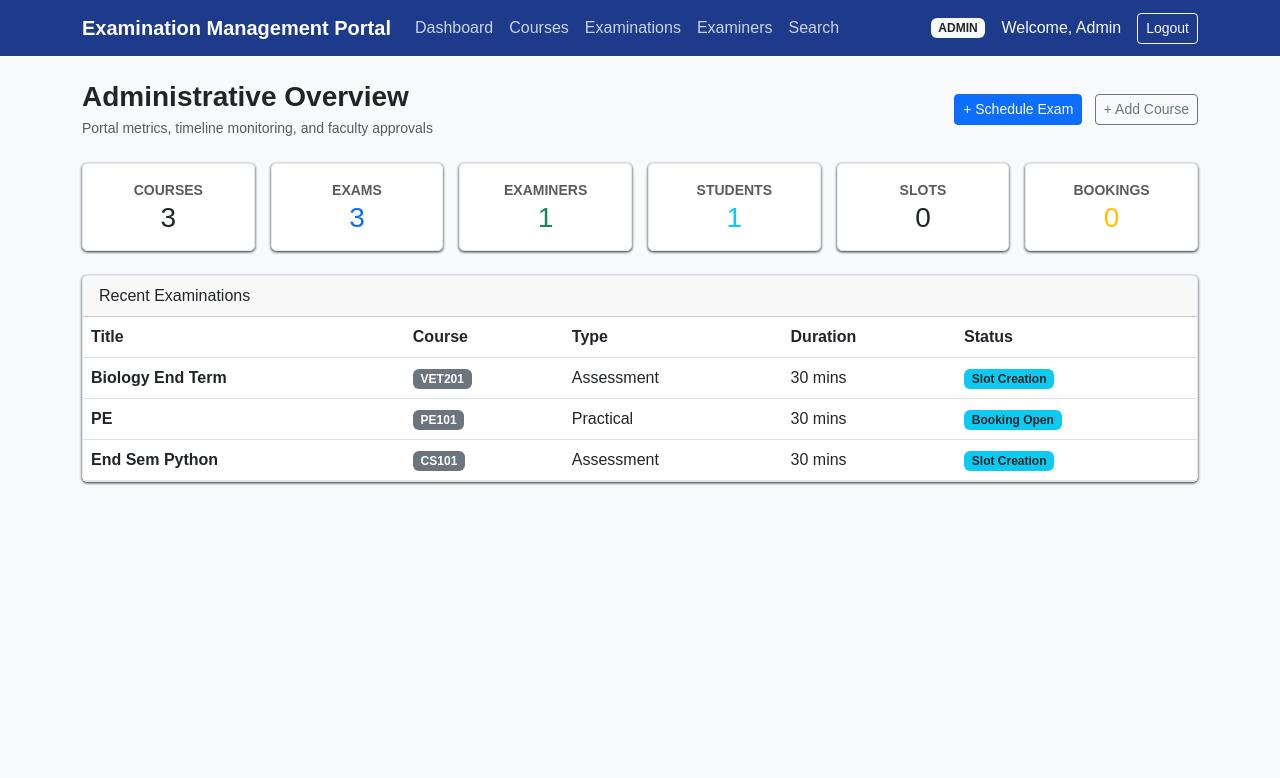
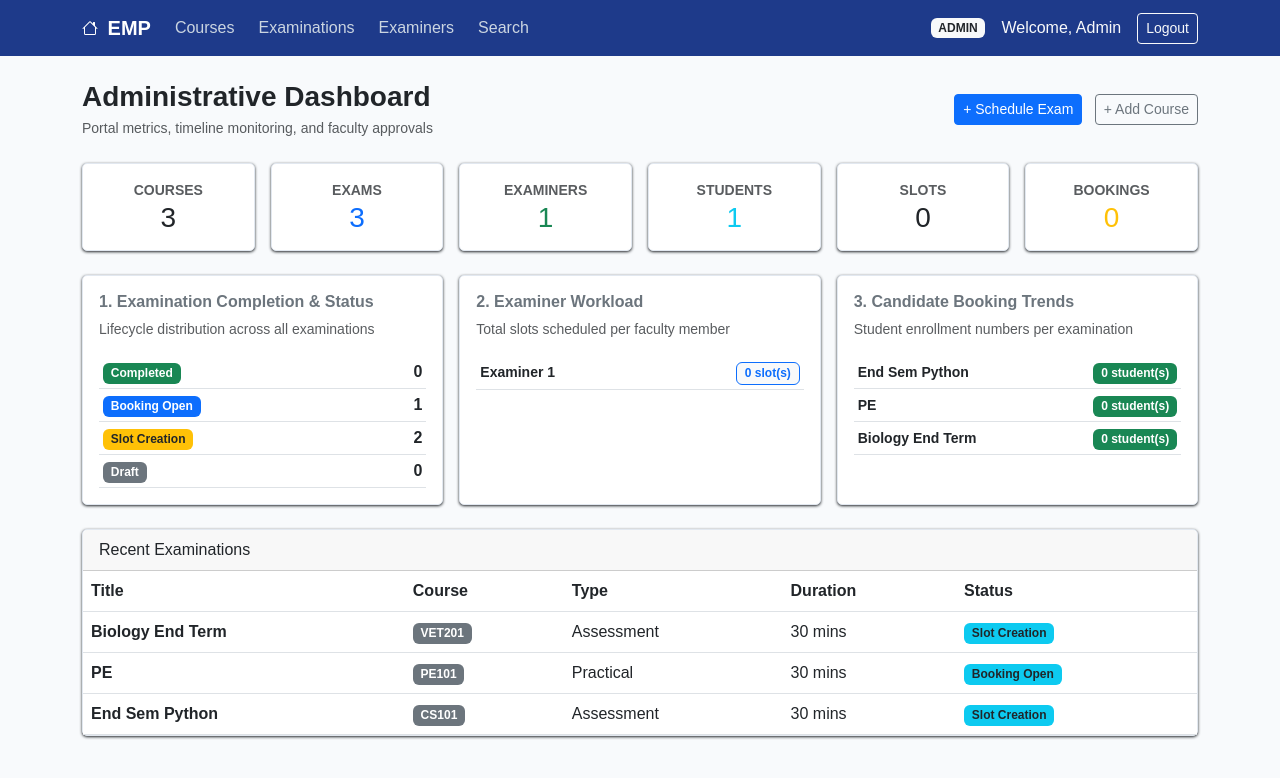
Before and after one commit to 23f2000899/mad1-examination-management-portal, a Flask app: page /admin/dashboard in a window 1280 px wide. Shown: the top 778 px of the page. Run offline with Flask 3, Linux system fonts and the light colour scheme; a user stored in the database is signed in.

Commit message:
Final tweaks, fixed all the non working pages, Create and Edit pages for all roles work now, UI optimized and cleaned.

```diff
--- a/routes.py
+++ b/routes.py
@@ -1,6 +1,6 @@
 from datetime import datetime, date
 from functools import wraps
-from flask import Blueprint, render_template, redirect, url_for, flash, request
+from flask import Blueprint, render_template, redirect, url_for, flash, request, make_response
 from flask_login import login_user, logout_user, login_required, current_user
 from models import (db, User, ExaminerProfile, Course, Examination, ExaminationRubric, ExaminationSlot, Booking, Evaluation, EvaluationScore)
 
@@ -152,7 +152,7 @@ def logout():
 
 
 
-#Admin Routes
+# Admin Routes
 
 @main_bp.route('/admin/dashboard')
 @role_required('admin')
@@ -167,6 +167,35 @@ def admin_dashboard():
     pending_examiners = User.query.filter_by(role='examiner', is_approved=False).all()
     recent_exams = Examination.query.order_by(Examination.id.desc()).limit(5).all()
 
+    # Analytical Charts
+    # 1) Exam Status
+    status_values = [
+        Examination.query.filter_by(status='Draft').count(),
+        Examination.query.filter_by(status='Slot Creation').count(),
+        Examination.query.filter_by(status='Booking Open').count(),
+        Examination.query.filter_by(status='Closed').count(),
+        Examination.query.filter_by(status='Completed').count()
+    ]
+
+    # 2) Examiner Workload
+    approved_examiners = User.query.filter_by(role='examiner', is_approved=True).all()
+    examiner_names = [ex.full_name for ex in approved_examiners]
+    examiner_slots_count = [
+        ExaminationSlot.query.filter_by(examiner_id=ex.id).count()
+        for ex in approved_examiners
+    ]
+
+    # 3) Booking Trends
+    exams_all = Examination.query.all()
+    exam_names = [e.name[:18] + '...' if len(e.name) > 18 else e.name for e in exams_all]
+    exam_bookings_count = []
+    for e in exams_all:
+        slots = ExaminationSlot.query.filter_by(examination_id=e.id).all()
+        slot_ids = [s.id for s in slots]
+        count = Booking.query.filter(Booking.slot_id.in_(slot_ids)).count() if slot_ids else 0
+        exam_bookings_count.append(count)
+
+
     return render_template(
         'admin/dashboard.html',
         total_courses=total_courses,
@@ -176,7 +205,14 @@ def admin_dashboard():
         total_slots=total_slots,
         total_bookings=total_bookings,
         pending_examiners=pending_examiners,
-        recent_exams=recent_exams
+        recent_exams=recent_exams,
+
+        #Chart Data
+        status_values=status_values,
+        examiner_names=examiner_names,
+        examiner_slots_count=examiner_slots_count,
+        exam_names=exam_names,
+        exam_bookings_count=exam_bookings_count
     )
 
 @main_bp.route('/admin/courses')
@@ -225,7 +261,7 @@ def admin_edit_course(course_id):
         db.session.commit()
         flash("Course updated successfully.", "success")
         return redirect(url_for('main.admin_courses'))
-    return render_template('admin/edit_course.html', course=course)
+    return render_template('admin/edit_courses.html', course=course)
 
 @main_bp.route('/admin/courses/delete/<int:course_id>', methods=['POST'])
 @role_required('admin')
@@ -267,21 +303,22 @@ def admin_add_examination():
     assigned_examiner_id = request.form.get('assigned_examiner_id') or None
 
     try:
-        slot_creation_start = datetime.strptime(request.form.get('slot_creation_start'), '%d-%m-%Y').date()
-        slot_creation_end = datetime.strptime(request.form.get('slot_creation_end'), '%d-%m-%Y').date()
-        slot_booking_start = datetime.strptime(request.form.get('slot_booking_start'), '%d-%m-%Y').date()
-        slot_booking_end = datetime.strptime(request.form.get('slot_booking_end'), '%d-%m-%Y').date()
-    except (ValueError, TypeError):
-        flash("Invalid data format.", "danger")
+        slot_creation_start = datetime.strptime(request.form.get('slot_creation_start'), '%Y-%m-%d').date()
+        slot_creation_end = datetime.strptime(request.form.get('slot_creation_end'), '%Y-%m-%d').date()
+        slot_booking_start = datetime.strptime(request.form.get('slot_booking_start'), '%Y-%m-%d').date()
+        slot_booking_end = datetime.strptime(request.form.get('slot_booking_end'), '%Y-%m-%d').date()
+
+    except (ValueError, AttributeError):
+        flash("Invalid date format.", "danger")
         return redirect(url_for('main.admin_examinations'))
 
-    if slot_creation_start > slot_creation_end :
-        flash("Slot creation cannot be started after end date.", "danger")
+    if slot_creation_start > slot_creation_end:
+        flash("Slot creation start date cannot be after slot creation end date.", "danger")
         return redirect(url_for('main.admin_examinations'))
 
-    if slot_booking_start > slot_booking_end :
-            flash("Slot booking cannot be started after end date.", "danger")
-            return redirect(url_for('main.admin_examinations'))
+    if slot_booking_start > slot_booking_end:
+        flash("Slot booking start date cannot be after slot booking end date.", "danger")
+        return redirect(url_for('main.admin_examinations'))
 
     new_exam = Examination(
         course_id=course_id,
@@ -299,7 +336,7 @@ def admin_add_examination():
     db.session.add(new_exam)
     db.session.commit()
 
-    flash("Examination scheduled successfully.", "success")
+    flash("Examination scheduled successfully!", "success")
     return redirect(url_for('main.admin_examinations'))
 
 
@@ -317,10 +354,10 @@ def admin_edit_examination(exam_id):
         exam.assigned_examiner_id = request.form.get('assigned_examiner_id') or None
 
         try:
-            exam.slot_creation_start = datetime.strptime(request.form.get('slot_creation_start'), '%d-%m-%Y').date()
-            exam.slot_creation_end = datetime.strptime(request.form.get('slot_creation_end'), '%d-%m-%Y').date()
-            exam.slot_booking_start = datetime.strptime(request.form.get('slot_booking_start'), '%d-%m-%Y').date()
-            exam.slot_booking_end = datetime.strptime(request.form.get('slot_booking_end'), '%d-%m-%Y').date()
+            exam.slot_creation_start = datetime.strptime(request.form.get('slot_creation_start'), '%Y-%m-%d').date()
+            exam.slot_creation_end = datetime.strptime(request.form.get('slot_creation_end'), '%Y-%m-%d').date()
+            exam.slot_booking_start = datetime.strptime(request.form.get('slot_booking_start'), '%Y-%m-%d').date()
+            exam.slot_booking_end = datetime.strptime(request.form.get('slot_booking_end'), '%Y-%m-%d').date()
         except (ValueError, TypeError):
                 flash("Invalid data format.", "danger")
                 return redirect(url_for('main.admin_examinations', exam_id=exam.id))
@@ -331,7 +368,7 @@ def admin_edit_examination(exam_id):
 
     courses = Course.query.filter_by(status='Active').all()
     examiners = User.query.filter_by(role='examiner', is_approved=True).all()
-    return render_template('admin/edit_examination.html', exam=exam, courses=courses, examiners=examiners)
+    return render_template('admin/edit_examinations.html', exam=exam, courses=courses, examiners=examiners)
 
 
 @main_bp.route('/admin/examination/delete/<int:exam_id>', methods=['POST'])
@@ -512,7 +549,7 @@ def examiner_create_slot():
         return redirect(url_for('main.examiner_slots'))
 
     try:
-        slot_date = datetime.strptime(request.form.get('date'), '%d-%m-%Y').date()
+        slot_date = datetime.strptime(request.form.get('date'), '%Y-%m-%d').date()
         start_time_val = datetime.strptime(request.form.get('start_time'), '%H:%M').time()
         end_time_val = datetime.strptime(request.form.get('end_time'), '%H:%M').time()
         capacity = int(request.form.get('max_capacity', 1))
@@ -567,7 +604,7 @@ def examiner_edit_slot(slot_id):
         flash("Slot updated successfully.", "success")
         return redirect(url_for('main.examiner_slots'))
 
-    return render_template('examiner/edit_slot.html', slot=slot)
+    return render_template('examiner/edit_slots.html', slot=slot)
 
 
 
@@ -808,3 +845,61 @@ def student_view_result(booking_id):
         flash("Results have not yet been evaluated for this examination.", "info")
         return redirect(url_for('main.student_history'))
     return render_template('student/result.html', booking=booking, evaluation=evaluation)
+
+
+@main_bp.route('/student/result/<int:booking_id>/download')
+@role_required('student')
+def student_download_scorecard(booking_id):
+    booking = Booking.query.get_or_404(booking_id)
+    if booking.student_id != current_user.id:
+        flash("Unauthorized access.", "danger")
+        return redirect(url_for('main.student_dashboard'))
+
+    eval_rec = Evaluation.query.filter_by(booking_id=booking.id).first()
+    if not eval_rec:
+        flash("No evaluation found to download.", "warning")
+        return redirect(url_for('main.student_history'))
+
+    exam = booking.slot.examination
+    pct = round((eval_rec.total_marks / exam.max_marks) * 100, 1)
+
+    # Build the official formatted scorecard document
+    lines = [
+        "=" * 60,
+        "          EXAMINATION MANAGEMENT PORTAL - OFFICIAL SCORECARD",
+        "=" * 60,
+        f"Candidate Name   : {booking.student.full_name}",
+        f"Roll / Username  : {booking.student.username}",
+        f"Candidate Email  : {booking.student.email}",
+        "-" * 60,
+        f"Course Code      : {exam.course.code}",
+        f"Course Title     : {exam.course.name}",
+        f"Examination      : {exam.name}",
+        f"Examination Type : {exam.exam_type}",
+        f"Evaluation Date  : {booking.slot.date}",
+        f"Evaluating Faculty: {booking.slot.examiner.full_name}",
+        "=" * 60,
+        "RUBRIC PERFORMANCE BREAKDOWN:",
+        "-" * 60,
+    ]
+    for s in eval_rec.scores:
+        lines.append(f"  * {s.rubric.criterion_name:<30} : {s.marks_obtained:>4.1f} / {s.rubric.max_marks} marks")
+
+    lines.extend([
+        "-" * 60,
+        f"TOTAL AGGREGATE SCORE : {eval_rec.total_marks} / {exam.max_marks} marks ({pct}%)",
+        f"FINAL CLASSIFICATION  : {'QUALIFIED / PASSED' if pct >= 50 else 'NEEDS IMPROVEMENT'}",
+        "-" * 60,
+        "FACULTY QUALITATIVE REMARKS:",
+        f"\"{eval_rec.remarks or 'Satisfactory performance recorded.'}\"",
+        "=" * 60,
+        "System Verified &middot; Examination Management Portal",
+    ])
+
+    file_content = "\n".join(lines)
+
+    # Deliver as a downloadable text file attachment
+    response = make_response(file_content)
+    response.headers["Content-Disposition"] = f"attachment; filename=Scorecard_Booking_{booking.id}.txt"
+    response.headers["Content-Type"] = "text/plain; charset=utf-8"
+    return response
--- a/templates/admin/dashboard.html
+++ b/templates/admin/dashboard.html
@@ -5,7 +5,7 @@
 {% block content %}
 <div class="d-flex justify-content-between align-items-center mb-4">
     <div>
-        <h3 class="fw-bold mb-1">Administrative Overview</h3>
+        <h3 class="fw-bold mb-1">Administrative Dashboard</h3>
         <p class="text-muted small mb-0">Portal metrics, timeline monitoring, and faculty approvals</p>
     </div>
     <div>
@@ -25,6 +25,92 @@
     <div class="col-md-2"><div class="card p-3 text-center"><small class="text-muted fw-bold">SLOTS</small><h3 class="mb-0">{{total_slots}}</h3></div></div>
     <div class="col-md-2"><div class="card p-3 text-center"><small class="text-muted fw-bold">BOOKINGS</small><h3 class="mb-0 text-warning">{{total_bookings}}</h3></div></div>
 </div>
+
+
+<!-- Analytical Charts -->
+
+<div class="row g-3 mb-4">
+
+    <!-- 1) Examination Completion & Status Breakdown -->
+    <div class="col-lg-4">
+        <div class="card p-3 h-100">
+            <h6 class="fw-bold text-secondary mb-2">1. Examination Completion & Status</h6>
+            <p class="small text-muted mb-3">Lifecycle distribution across all examinations</p>
+
+            <table class="table table-sm align-middle mb-0">
+                <tbody>
+                    <tr>
+                        <td><span class="badge bg-success">Completed</span></td>
+                        <td class="text-end fw-bold">{{ status_values[4] }}</td>
+                    </tr>
+                    <tr>
+                        <td><span class="badge bg-primary">Booking Open</span></td>
+                        <td class="text-end fw-bold">{{ status_values[2] }}</td>
+                    </tr>
+                    <tr>
+                        <td><span class="badge bg-warning text-dark">Slot Creation</span></td>
+                        <td class="text-end fw-bold">{{ status_values[1] }}</td>
+                    </tr>
+                    <tr>
+                        <td><span class="badge bg-secondary">Draft</span></td>
+                        <td class="text-end fw-bold">{{ status_values[0] }}</td>
+                    </tr>
+                </tbody>
+            </table>
+        </div>
+    </div>
+
+    <!-- 2) Examiner Workload Distribution -->
+    <div class="col-lg-4">
+        <div class="card p-3 h-100">
+            <h6 class="fw-bold text-secondary mb-2">2. Examiner Workload</h6>
+            <p class="small text-muted mb-3">Total slots scheduled per faculty member</p>
+
+            {% if examiner_names %}
+                <table class="table table-sm align-middle mb-0">
+                    <tbody>
+                        {% for i in range(examiner_names|length) %}
+                        <tr>
+                            <td class="fw-semibold small text-truncate" style="max-width: 140px;">{{ examiner_names[i] }}</td>
+                            <td class="text-end">
+                                <span class="badge bg-light text-primary border border-primary">{{ examiner_slots_count[i] }} slot(s)</span>
+                            </td>
+                        </tr>
+                        {% endfor %}
+                    </tbody>
+                </table>
+            {% else %}
+                <div class="text-muted small py-3 text-center">No approved faculty examiners yet.</div>
+            {% endif %}
+        </div>
+    </div>
+
+    <!-- 3) Booking Trends per Examination -->
+    <div class="col-lg-4">
+        <div class="card p-3 h-100">
+            <h6 class="fw-bold text-secondary mb-2">3. Candidate Booking Trends</h6>
+            <p class="small text-muted mb-3">Student enrollment numbers per examination</p>
+
+            {% if exam_names %}
+                <table class="table table-sm align-middle mb-0">
+                    <tbody>
+                        {% for i in range(exam_names|length) %}
+                        <tr>
+                            <td class="fw-semibold small text-truncate" style="max-width: 150px;">{{ exam_names[i] }}</td>
+                            <td class="text-end">
+                                <span class="badge bg-success">{{ exam_bookings_count[i] }} student(s)</span>
+                            </td>
+                        </tr>
+                        {% endfor %}
+                    </tbody>
+                </table>
+            {% else %}
+                <div class="text-muted small py-2">No examinations scheduled yet.</div>
+            {% endif %}
+        </div>
+    </div>
+</div>
+
 
 
 <!-- Pending Approvals Alert -->
--- a/templates/admin/examinations.html
+++ b/templates/admin/examinations.html
@@ -99,6 +99,7 @@
                 </td>
                 <td><span class="badge bg-light text-dark border">{{ e.exam_type }}</span></td>
                 <td class="small">{{ e.duration }} mins &middot; {{ e.max_marks }} marks</td>
+
                 <td><span class="badge bg-info text-dark">{{ e.status }}</span></td>
                 <td class="text-end">
                     <a href="{{ url_for('main.admin_rubrics', exam_id=e.id) }}" class="btn btn-outline-info btn-sm me-1">Rubrics ({{ e.rubrics|length }})</a>
--- a/templates/auth/login.html
+++ b/templates/auth/login.html
@@ -3,7 +3,7 @@
 {% block content %}
 <div class="row justify-content-center my-4">
     <div class="col-md-5 col-lg-4">
-        <div class="card p-4">
+        <div class="card p-4 mt-5">
             <h4 class="fw-bold text-center text-primary mb-3">Portal Login</h4>
             <form action="{{ url_for('main.login')}}" method="POST">
                 <div class="mb-3">
@@ -12,7 +12,7 @@
                 </div>
                 <div class="mb-3">
                     <label class="form-label small fw-semibold">Password</label>
-                    <input type="password" class="form-control" name="password" placeholder="........" required>
+                    <input type="password" class="form-control" name="password" required>
                 </div>
                 <button class="btn btn-primary mt-2 w-100" type="submit">Login</button>
             </form>
--- a/templates/base.html
+++ b/templates/base.html
@@ -33,14 +33,17 @@
 <body>
     <nav class="navbar navbar-expand-lg navbar-dark navbar-custom">
         <div class="container">
-            <a class="navbar-brand" href="{{ url_for('main.index') }}">Examination Management Portal</a>
+            <a class="navbar-brand fw-bold" href="{% if current_user.is_authenticated %}{% if current_user.role == 'admin' %}{{ url_for('main.admin_dashboard') }}{% elif current_user.role == 'examiner' %}{{ url_for('main.examiner_dashboard') }}{% else %}{{ url_for('main.student_dashboard') }}{% endif %}{% else %}{{ url_for('main.index') }}{% endif %}"><svg xmlns="http://www.w3.org/2000/svg" width="20" height="20" fill="currentColor" viewBox="0 0 20 20">
+        <path d="M8.707 1.5a1 1 0 0 0-1.414 0L.646 8.146a.5.5 0 0 0 .708.708L2 8.207V13.5A1.5 1.5 0 0 0 3.5 15h9a1.5 1.5 0 0 0 1.5-1.5V8.207l.646.647a.5.5 0 0 0 .708-.708L13 5.793V2.5a.5.5 0 0 0-.5-.5h-1a.5.5 0 0 0-.5.5v1.293zM13 7.207V13.5a.5.5 0 0 1-.5.5h-9a.5.5 0 0 1-.5-.5V7.207l5-5z"/>
+    </svg>   EMP</a>
 
             <div class="collapse navbar-collapse" id="navbarNav">
-                <ul class="navbar-nav me-auto mb-2 mb-lg-0">
+                <ul class="navbar-nav me-auto mb-2 mb-lg-0 gap-2">
                     {% if current_user.is_authenticated and current_user.role == 'admin' %}
+                    <!--
                     <li class="nav-item">
                         <a class="nav-link" href="{{ url_for('main.admin_dashboard') }}">Dashboard</a>
-                    </li>
+                    </li> -->
                     <li class="nav-item">
                         <a class="nav-link" href="{{ url_for('main.admin_courses') }}">Courses</a>
                     </li>
@@ -55,17 +58,19 @@
                     </li>
 
                     {% elif current_user.is_authenticated and current_user.role == 'examiner' and current_user.is_approved %}
-                    <li class="nav-item">
+                    <!-- <li class="nav-item">
                         <a class="nav-link" href="{{ url_for('main.examiner_dashboard') }}">Dashboard</a>
+                    </li> -->
                     </li>
                     <li class="nav-item">
                         <a class="nav-link" href="{{ url_for('main.examiner_slots') }}">Slots</a>
                     </li>
 
                     {% elif current_user.is_authenticated and current_user.role == 'student' %}
+                    <!--
                     <li class="nav-item">
                         <a class="nav-link" href="{{ url_for('main.student_dashboard') }}">Dashboard</a>
-                    </li>
+                    </li> -->
                     <li class="nav-item">
                         <a class="nav-link" href="{{ url_for('main.student_exams') }}">Available Exams</a>
                     </li>
@@ -90,13 +95,13 @@
     </nav>
 
     <!-- Flash message alerts -->
-    <div class="container mt-3"></div>
+    <div class="container mt-3">
         {% with messages = get_flashed_messages(with_categories=true) %}
             {% if messages %}
                 {% for category, message in messages %}
-                    <div class="alert alert-{{ category }} alert-dismissible fade show" role="alert">
+                    <div class="alert alert-{{ category if category != 'error' else 'danger' }} alert-dismissible fade show" role="alert">
                         {{ message }}
-                        <button type="button" class="btn-close" data-bs-dismiss="alert"></button>
+                        <button type="button" class="btn-close" data-bs-dismiss="alert" aria-label="Close"></button>
                     </div>
                 {% endfor %}
             {% endif %}
--- a/templates/examiner/dashboard.html
+++ b/templates/examiner/dashboard.html
@@ -5,8 +5,8 @@
 {% block content %}
 <div class="d-flex justify-content-between align-items-center mb-4">
     <div>
-        <h3 class="fw-bold mb-1">Faculty Examiner Portal</h3>
-        <p class="text-muted small mb-0">Welcome, {{ current_user.full_name }} &middot; Manage your examination schedule and evaluations</p>
+        <h3 class="fw-bold mb-1">Faculty Examiner Dashboard</h3>
+        <p class="text-muted small mb-0">Examination slots and evaluations management</p>
     </div>
     <a href="{{ url_for('main.examiner_slots') }}" class="btn btn-primary btn-sm">+ Create Examination Slot</a>
 </div>
@@ -64,7 +64,7 @@
                 <td>#{{ slot.id }}</td>
                 <td class="fw-semibold">{{ slot.examination.name }}</td>
                 <td>{{ slot.date }} ({{ slot.start_time.strftime('%H:%M') }} - {{ slot.end_time.strftime('%H:%M') }})</td>
-                <td><span class="badge bg-success">{{ slot.available_seats }} / {{ slot.max_capacity }}</span></td>
+                <td><span class="badge bg-success">{{ slot.max_capacity - slot.available_seats }}/{{ slot.max_capacity }}</span></td>
                 <td><span class="badge bg-primary">{{ slot.bookings|length }} student(s)</span></td>
                 <td class="text-end">
                     <a href="{{ url_for('main.examiner_slot_students', slot_id=slot.id) }}" class="btn btn-outline-primary btn-sm">View Students & Evaluate</a>
--- a/templates/examiner/slots.html
+++ b/templates/examiner/slots.html
@@ -62,7 +62,7 @@
                 <td>#{{ s.id }}</td>
                 <td class="fw-semibold">{{ s.examination.name }}</td>
                 <td>{{ s.date }} ({{ s.start_time.strftime('%H:%M') }} - {{ s.end_time.strftime('%H:%M') }})</td>
-                <td>{{ s.available_seats }} / {{ s.max_capacity }} seats</td>
+                <td>{{ s.max_capacity - s.available_seats }}/{{ s.max_capacity }} seats</td>
                 <td><a href="{{ url_for('main.examiner_slot_students', slot_id=s.id) }}">{{ s.bookings|length }} student(s)</a></td>
                 <td class="text-end">
                     {% if s.bookings|length == 0 %}
--- a/templates/index.html
+++ b/templates/index.html
@@ -1,7 +1,7 @@
 {% extends 'base.html'%}
 {% block title %}Home{% endblock %}
 {%block content%}
-<div class="row align-items-centre py-5">
+<div class="row align-items-centre py-5" style="margin-top: 60px;">
     <div class="col-lg-7">
         <h1 class="display-5 fw-bold text-dark mb-3"> Examination Management Portal </h1>
         <p class="lead text-dark mb-4">A centralized academic portal for managing examination schedules, faculty slot availability, candidate bookings, and standardized rubric evaluations.</p>
--- a/templates/student/exams.html
+++ b/templates/student/exams.html
@@ -5,6 +5,7 @@
 {% block content %}
 <div class="d-flex justify-content-between align-items-center mb-4">
     <h3 class="fw-bold mb-0">Browse Examinations</h3>
+    <a href="{{ url_for('main.student_dashboard') }}" class="btn btn-outline-secondary"> &larr; Back to Dashboard </a>
 </div>
 
 
--- a/templates/student/history.html
+++ b/templates/student/history.html
@@ -5,7 +5,7 @@
 {% block content %}
 <div class="d-flex justify-content-between align-items-center mb-4">
     <h3 class="fw-bold mb-0">Examination History & Results</h3>
-    <a href="{{ url_for('main.student_exams') }}" class="btn btn-primary btn-sm">+ Book Examination</a>
+    <a href="{{ url_for('main.student_dashboard') }}" class="btn btn-outline-secondary"> &larr; Back to Dashboard </a>
 </div>
 
 <div class="card">
```
Also changed, not shown: models.py (+5 -3 lines), templates/auth/register.html (+6 -7 lines), templates/student/dashboard.html (+6 -6 lines), templates/student/result.html (+6 -1 lines), corrupted db/emp.db (added).
